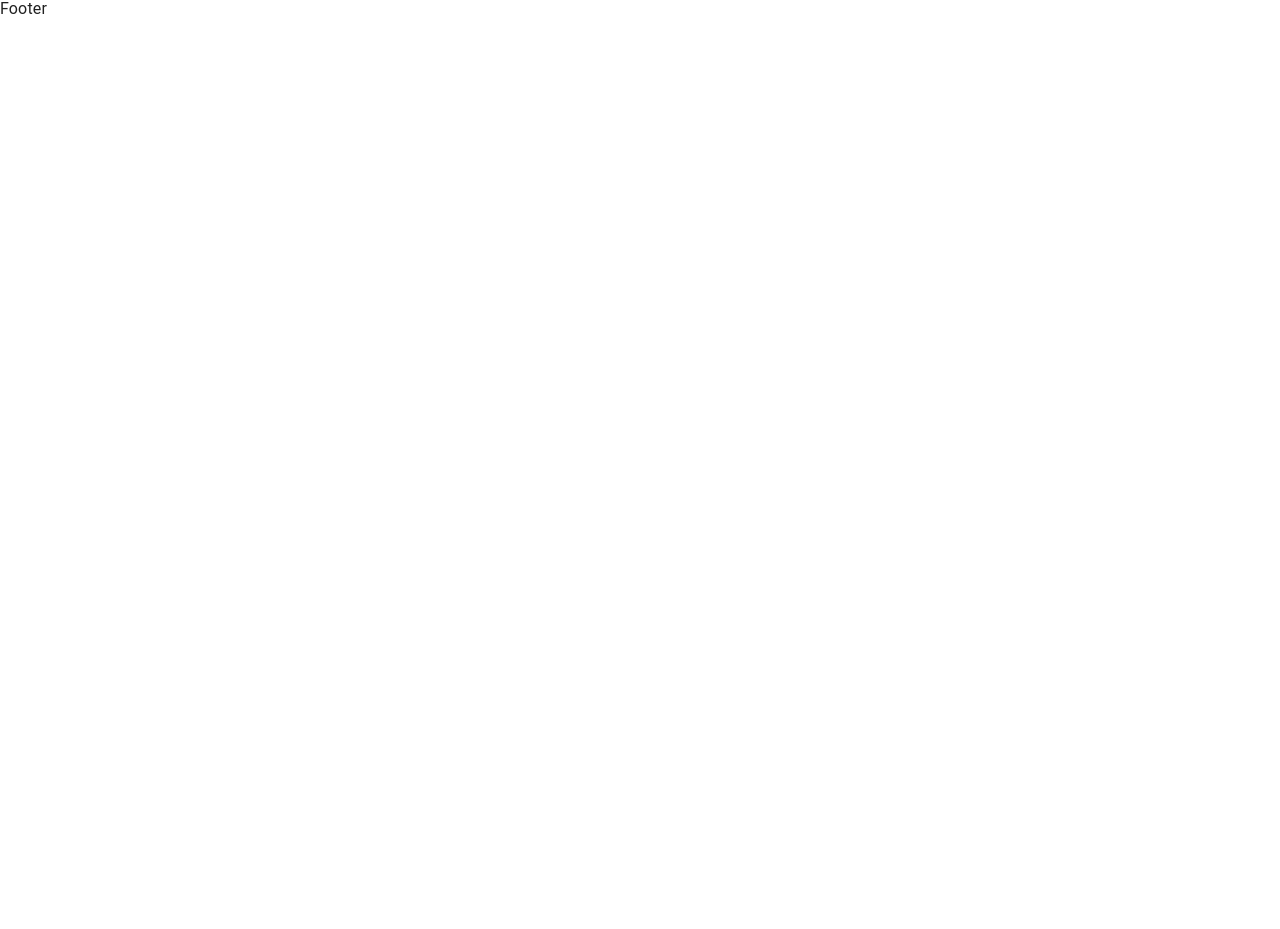
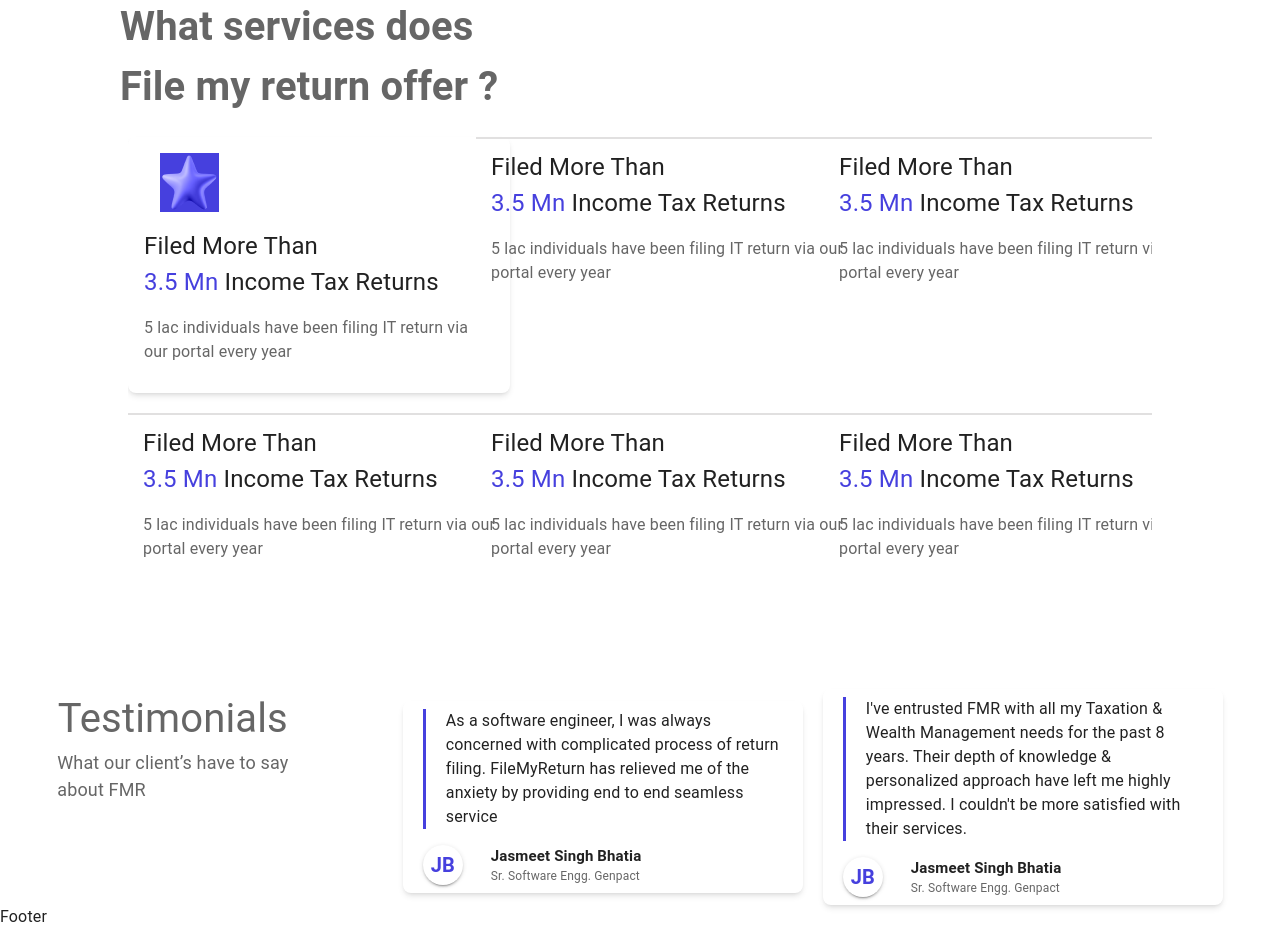
Before and after one commit to rahulchatterjee12/file-my-retun, a Next.js app: page / in a window 1280 px wide. Shown: the part 4799-5728 px from the top of the page. Before the commit the page ends 4820 px from the top, so only its background shows below. Built offline with nearby package versions, Linux system fonts and the light colour scheme.

Commit message:
home page design

```diff
--- /dev/null
+++ b/src/components/Home/Story.jsx
@@ -0,0 +1,88 @@
+import React from "react";
+
+const Story = () => {
+  return (
+    <div className="md:px-[120px]">
+      <div className="text-[20px] font-bold md:text-[40px] md:text-start text-center text-[#666666]">
+        <h3>What services does</h3>
+        <h3>File my return offer ?</h3>
+      </div>
+
+      <div className="md:grid md:grid-cols-3 md:overflow-hidden overflow-scroll gap-5 flex mx-2 my-3 py-2">
+        <div className="md:w-[382px] h-[256px] min-w-[308px] shadow-md px-4 rounded-[8px]">
+          <img
+            src="assets/images/star.png"
+            alt="star"
+            className="w-[59px] h-[59px] m-4"
+          />
+          <h3 className="md:text-[24px]">
+            Filed More Than
+            <br /> <span className="text-[#4640DE]">3.5 Mn </span>
+            Income Tax Returns
+          </h3>
+          <p className="text-[16px] text-[#666666] md:mt-[16px]">
+            5 lac individuals have been filing IT return via our portal every
+            year
+          </p>
+        </div>
+        <div className="md:w-[382px] h-[256px] min-w-[308px]  px-[15px] py-[10px] border-t-[2px] border-t-[#e1e0e0]">
+          <h3 className="text-[18px] md:text-[24px]">
+            Filed More Than
+            <br /> <span className="text-[#4640DE]">3.5 Mn </span>
+            Income Tax Returns
+          </h3>
+          <p className=" text-[12px] md:text-[16px] text-[#666666] mt-[16px]">
+            5 lac individuals have been filing IT return via our portal every
+            year
+          </p>
+        </div>
+        <div className="md:w-[382px] h-[256px] min-w-[308px]  px-[15px] py-[10px] border-t-[2px] border-t-[#e1e0e0]">
+          <h3 className="text-[18px] md:text-[24px]">
+            Filed More Than
+            <br /> <span className="text-[#4640DE]">3.5 Mn </span>
+            Income Tax Returns
+          </h3>
+          <p className=" text-[12px] md:text-[16px] text-[#666666] mt-[16px]">
+            5 lac individuals have been filing IT return via our portal every
+            year
+          </p>
+        </div>
+        <div className="md:w-[382px] h-[256px] min-w-[308px]  px-[15px] py-[10px] border-t-[2px] border-t-[#e1e0e0]">
+          <h3 className="text-[18px] md:text-[24px]">
+            Filed More Than
+            <br /> <span className="text-[#4640DE]">3.5 Mn </span>
+            Income Tax Returns
+          </h3>
+          <p className=" text-[12px] md:text-[16px] text-[#666666] mt-[16px]">
+            5 lac individuals have been filing IT return via our portal every
+            year
+          </p>
+        </div>
+        <div className="md:w-[382px] h-[256px] min-w-[308px]  px-[15px] py-[10px] border-t-[2px] border-t-[#e1e0e0]">
+          <h3 className="text-[18px] md:text-[24px]">
+            Filed More Than
+            <br /> <span className="text-[#4640DE]">3.5 Mn </span>
+            Income Tax Returns
+          </h3>
+          <p className=" text-[12px] md:text-[16px] text-[#666666] mt-[16px]">
+            5 lac individuals have been filing IT return via our portal every
+            year
+          </p>
+        </div>
+        <div className="md:w-[382px] h-[256px] min-w-[308px]  px-[15px] py-[10px] border-t-[2px] border-t-[#e1e0e0]">
+          <h3 className="text-[18px] md:text-[24px]">
+            Filed More Than
+            <br /> <span className="text-[#4640DE]">3.5 Mn </span>
+            Income Tax Returns
+          </h3>
+          <p className=" text-[12px] md:text-[16px] text-[#666666] mt-[16px]">
+            5 lac individuals have been filing IT return via our portal every
+            year
+          </p>
+        </div>
+      </div>
+    </div>
+  );
+};
+
+export default Story;
--- /dev/null
+++ b/src/components/Home/Testimonials.jsx
@@ -0,0 +1,78 @@
+import { Avatar } from "@mui/material";
+import React from "react";
+
+const Testimonials = () => {
+  return (
+    <div className="flex justify-around md:flex-row flex-col">
+      <div>
+        <h2 className="md:text-[40px] text-[#666666] text-center text-[20px]">
+          Testimonials
+        </h2>
+        <p className="text-[#666666] text-[10px] text-center md:text-start md:text-[18px]">
+          What our client’s have to say
+          <br />
+          about FMR
+        </p>
+      </div>
+      <div className="flex flex-col gap-[20px] md:flex-row justify-center items-center">
+        <div className="w-[362px] md:w-[400px] shadow-md rounded-[8px] px-[20px] py-[8px]">
+          <p className="border-l-[3px] border-l-[#4640DE] pl-[20px]">
+            As a software engineer, I was always concerned with complicated
+            process of return filing. FileMyReturn has relieved me of the
+            anxiety by providing end to end seamless service
+          </p>
+          <div className="flex justify-start gap-7 mt-[16px] items-center">
+            <div>
+              <Avatar
+                sx={{
+                  bgcolor: "white",
+                  boxShadow: 2,
+                  color: "#4640DE",
+                  fontWeight: "700",
+                }}
+              >
+                JB
+              </Avatar>
+            </div>
+            <div>
+              <h2 className="font-bold text-[15px]">Jasmeet Singh Bhatia</h2>
+              <p className="text-[#666666] text-[12px]">
+                Sr. Software Engg. Genpact
+              </p>
+            </div>
+          </div>
+        </div>
+        <div className="w-[362px] md:w-[400px] shadow-md rounded-[8px] px-[20px] py-[8px]">
+          <p className="border-l-[3px] border-l-[#4640DE] pl-[20px]">
+            I've entrusted FMR with all my Taxation & Wealth Management needs
+            for the past 8 years. Their depth of knowledge & personalized
+            approach have left me highly impressed. I couldn't be more satisfied
+            with their services.
+          </p>
+          <div className="flex justify-start gap-7 mt-[16px] items-center">
+            <div>
+              <Avatar
+                sx={{
+                  bgcolor: "white",
+                  boxShadow: 2,
+                  color: "#4640DE",
+                  fontWeight: "700",
+                }}
+              >
+                JB
+              </Avatar>
+            </div>
+            <div>
+              <h2 className="font-bold text-[15px]">Jasmeet Singh Bhatia</h2>
+              <p className="text-[#666666] text-[12px]">
+                Sr. Software Engg. Genpact
+              </p>
+            </div>
+          </div>
+        </div>
+      </div>
+    </div>
+  );
+};
+
+export default Testimonials;
--- a/src/components/Home/index.jsx
+++ b/src/components/Home/index.jsx
@@ -7,6 +7,8 @@ import Services from "./Services";
 import Benefits from "./Benefits";
 import Youtube from "./Youtube";
 import Plans from "./Plans";
+import Testimonials from "./Testimonials";
+import Story from "./Story";
 
 const HomePage = () => {
   return (
@@ -19,6 +21,8 @@ const HomePage = () => {
       <Benefits />
       <Youtube />
       <Plans />
+      <Story />
+      <Testimonials />
     </div>
   );
 };
```
Also changed, not shown: public/assets/images/star.png (added).
